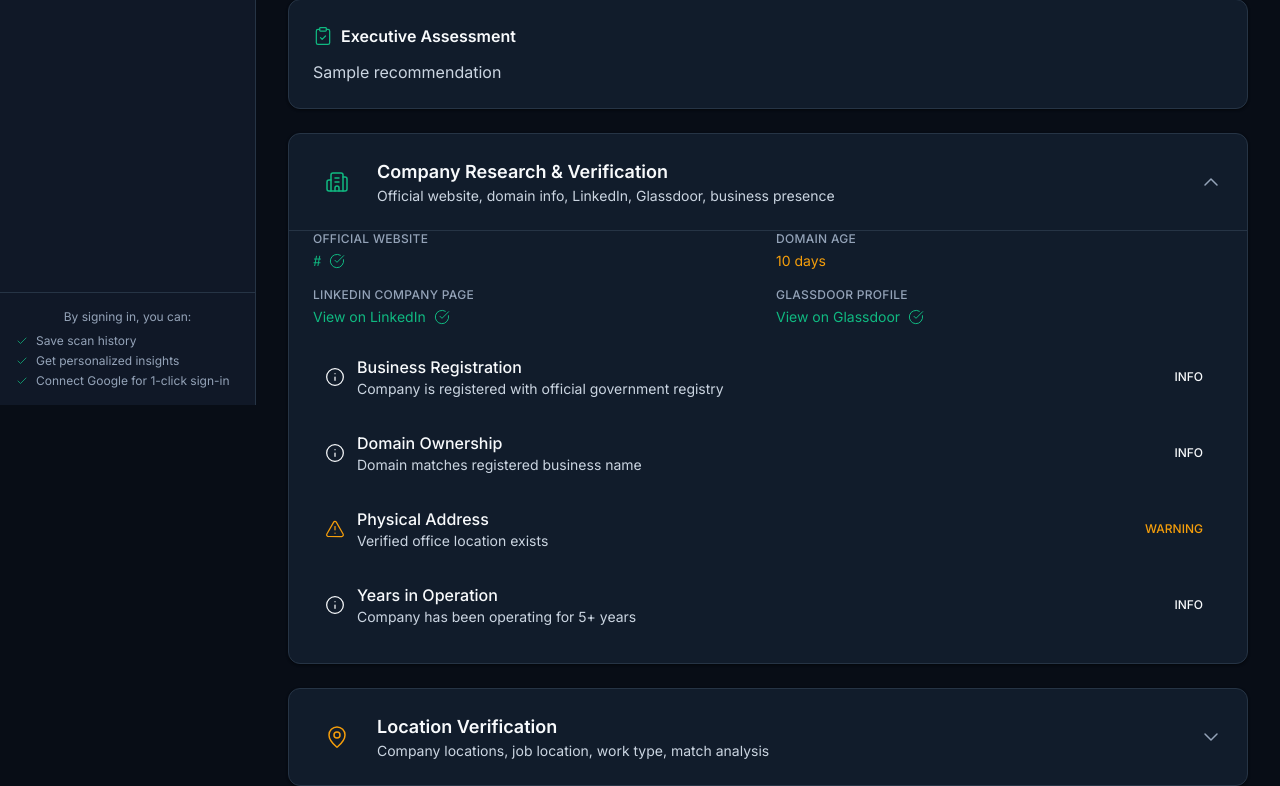
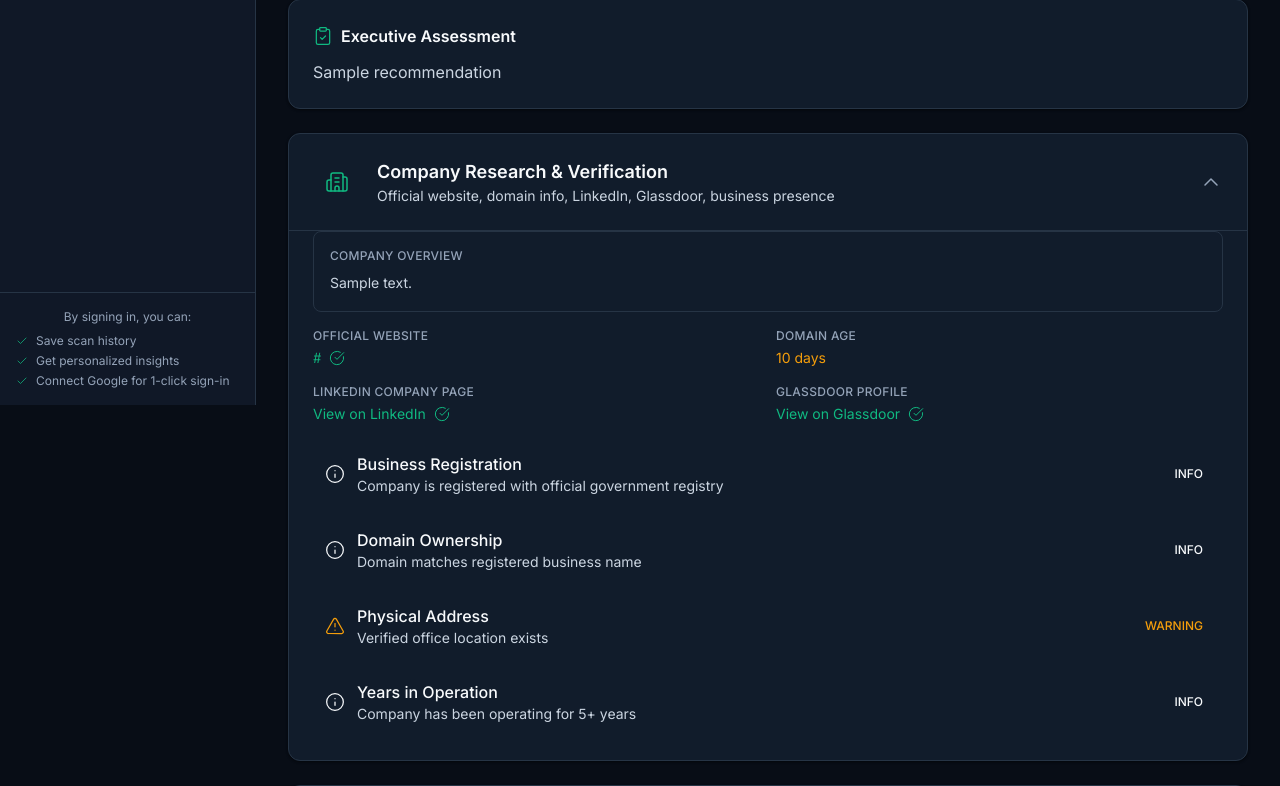
Before and after one commit to abhimnyu09/ScamGraph, a Python web app: template app/templates/dashboard/scan_detail.html in a window 1280 px wide, after a click that opens the changed part. Shown: the part 395-1181 px from the top of the page. Run offline with Jinja, Linux system fonts and the light colour scheme; the template is opened without the code that fills it: most values are stand-ins (such as "Sample title", 1, 10 or a date in 2020); some libraries are stand-ins or nearby versions.

Commit message:
Feature: Add company executive summary (AI company overview) to detailed analysis

```diff
--- a/app/model/predict.py
+++ b/app/model/predict.py
@@ -136,7 +136,8 @@ Return ONLY valid JSON with these EXACT field names (use null if unknown, empty
   "legitimate_signals": [{{"type": "category", "signal": "specific evidence", "severity": "positive"}}, ...],
   "final_recommendation": "detailed recommendation paragraph",
   "immediate_precautions": ["step1", "step2", ...],
-  "verification_steps": ["step1", "step2", ...]
+  "verification_steps": ["step1", "step2", ...],
+  "company_executive_summary": "2-3 paragraph detailed company analysis like JobScamScore - what they do, size, legitimacy signals, any red flags"
 }}
 
 RULES:
@@ -228,6 +229,7 @@ def predict_risk(
 
     # Company Research & Verification
     company_website = ai_get("company_website") or extract_company_website(company_name, job_description, job_url)
+    company_executive_summary = ai_get("company_executive_summary")
     domain_age = ai_get("domain_age") or estimate_domain_age(company_website) if company_website else None
     linkedin_company = ai_get("linkedin_company") or find_linkedin_company(company_name)
     glassdoor_company = ai_get("glassdoor_company") or find_glassdoor_company(company_name)
@@ -296,6 +298,7 @@ def predict_risk(
 
         # Company Research & Verification
         company_website=company_website,
+        company_executive_summary=company_executive_summary,
         domain_age=domain_age,
         linkedin_company=linkedin_company,
         glassdoor_company=glassdoor_company,
--- a/app/schemas.py
+++ b/app/schemas.py
@@ -21,6 +21,7 @@ class AnalysisResult(BaseModel):
 
     # Company Research & Verification
     company_website: Optional[str] = None
+    company_executive_summary: Optional[str] = None
     domain_age: Optional[int] = None
     linkedin_company: Optional[str] = None
     glassdoor_company: Optional[str] = None
--- a/app/templates/dashboard/scan_detail.html
+++ b/app/templates/dashboard/scan_detail.html
@@ -154,6 +154,12 @@
                 <i data-lucide="chevron-down" class="w-6 h-6 text-text-muted group-open:rotate-180 transition-transform"></i>
             </summary>
             <div class="px-6 pb-6 pt-0 space-y-4 border-t border-surface-border">
+                {% if scan.company_executive_summary %}
+                <div class="p-4 bg-surface-tertiary border border-surface-border rounded-lg">
+                    <label class="text-xs font-medium text-text-muted uppercase tracking-wide mb-2 block">Company Overview</label>
+                    <p class="text-sm text-text-secondary leading-relaxed">{{ scan.company_executive_summary }}</p>
+                </div>
+                {% endif %}
                 <div class="grid sm:grid-cols-2 gap-4">
                     <div>
                         <label class="text-xs font-medium text-text-muted uppercase tracking-wide">Official Website</label>
```
Also changed, not shown: app/main.py (+5 -2 lines).
